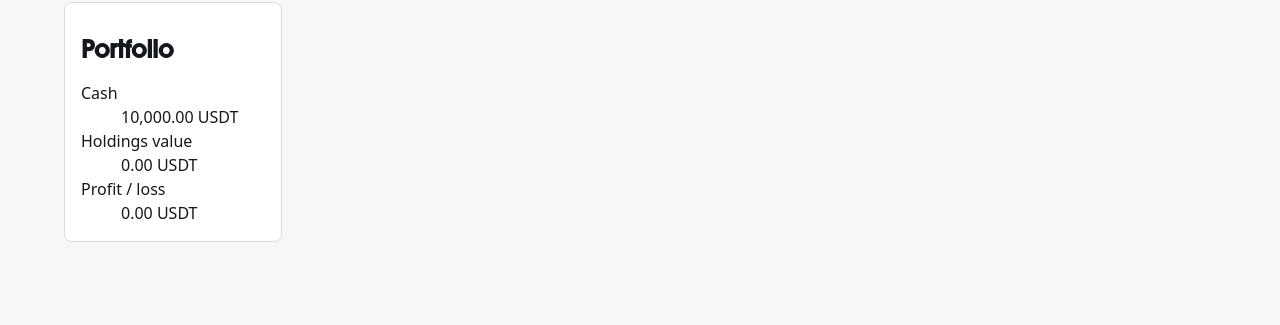
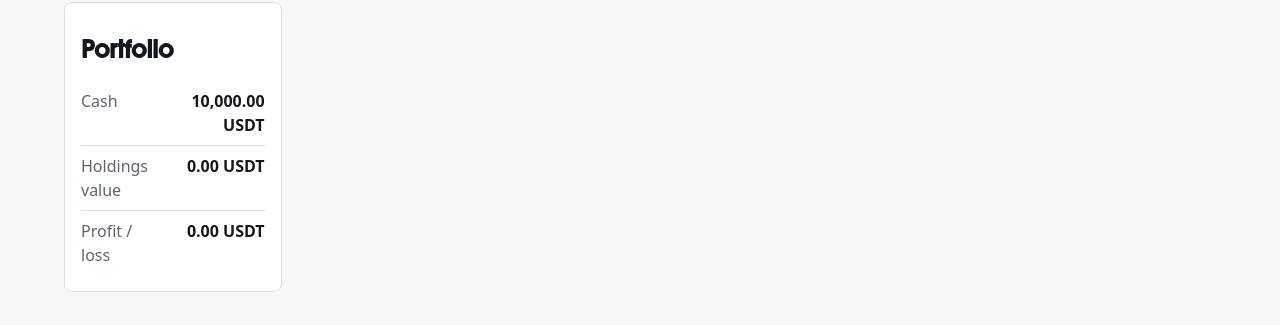
Before and after one commit to learosema-adesso/crypto-dashboard, a Next.js app: page / in a window 1280 px wide. Shown: the part 251-576 px from the top of the page. Built offline with nearby package versions, Linux system fonts and the light colour scheme; no server answers.

Commit message:
style: add styles for definition lists
Co-Authored-By: Claude Sonnet 5.5 <noreply@anthropic.com>

```diff
--- a/app/css/base.css
+++ b/app/css/base.css
@@ -23,6 +23,34 @@ main {
   border: var(--border);
   border-radius: var(--radius);
   padding: var(--space-m);
+}
+
+/* Definition lists: label left, value right, thin dividers between rows */
+dl {
+  display: grid;
+  grid-template-columns: 1fr auto;
+  margin: 0;
+}
+
+dt,
+dd {
+  margin: 0;
+  padding-block: var(--space-s);
+  border-block-end: var(--border);
+}
+
+dt {
+  color: var(--color-text-muted);
+}
+
+dd {
+  text-align: end;
+  font-variant-numeric: tabular-nums;
+  font-weight: 600;
+}
+
+dl > :nth-last-child(-n + 2) {
+  border-block-end: 0;
 }
 
 select,
```
